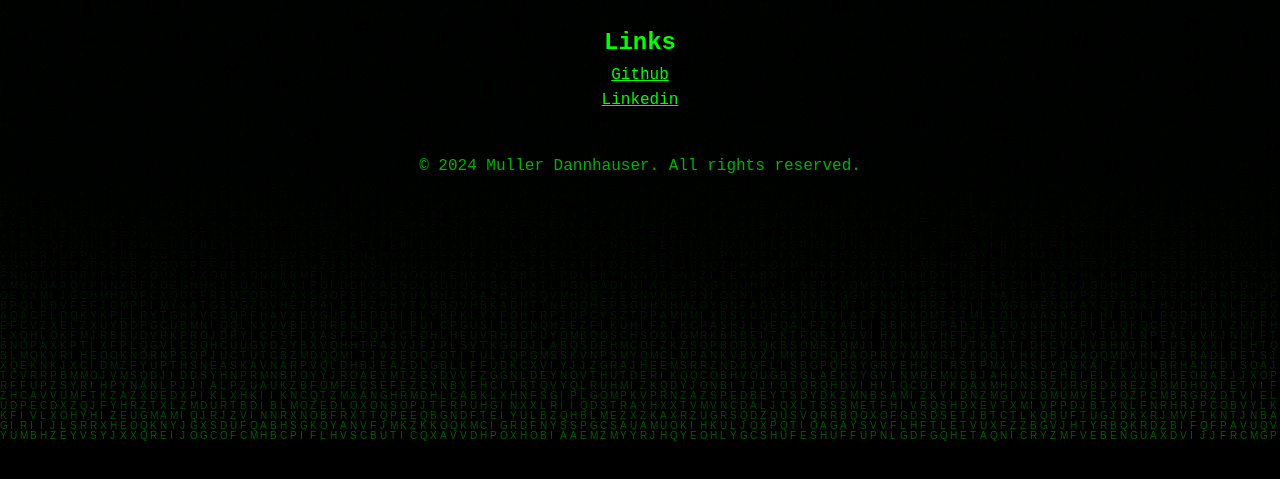
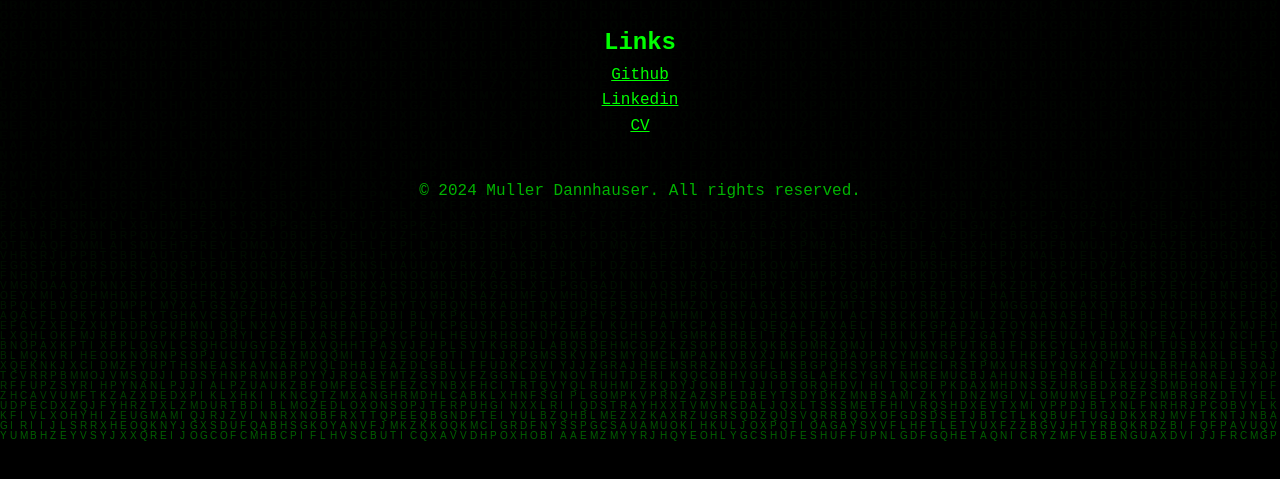
Before and after one commit to MullerPietPompies/personalGithubPage, a website: page index.html in a window 1280 px wide. Shown: the part 181-660 px from the top of the page. Drawn offline with nearby package versions, Linux system fonts and the light colour scheme.

Commit message:
added cv to live page

```diff
--- a/index.html
+++ b/index.html
@@ -18,6 +18,7 @@
         <h2>Links</h2>
         <p><a href="https://github.com/MullerPietPompies">Github</a></p>
         <p><a href="https://www.linkedin.com/in/muller-dannhauser-02923424b/">Linkedin</a></p>
+        <p><a href="docs/MullerCV.pdf"> CV </a></p>
 
     </div>
     <div id="terminal">
```
Also changed, not shown: 1 other file.
